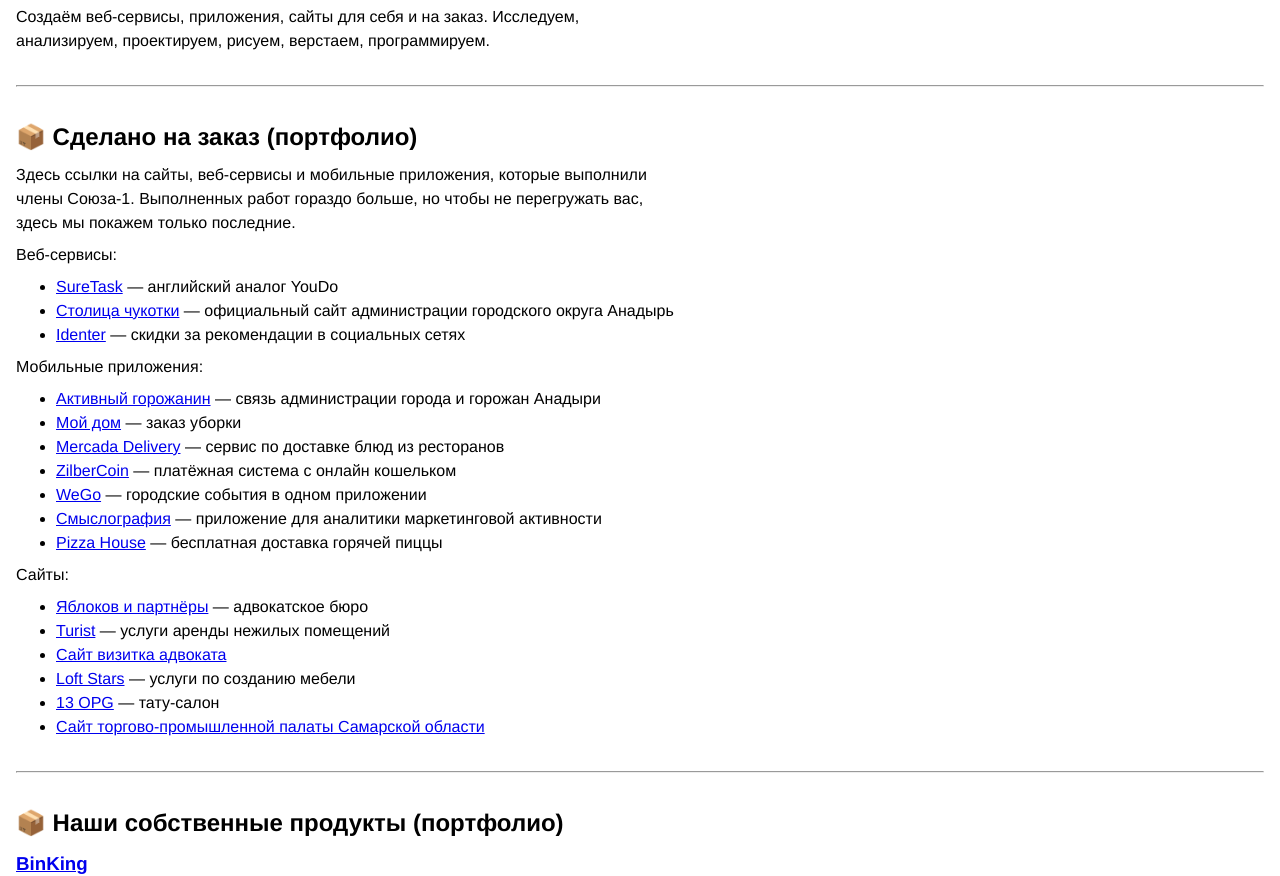
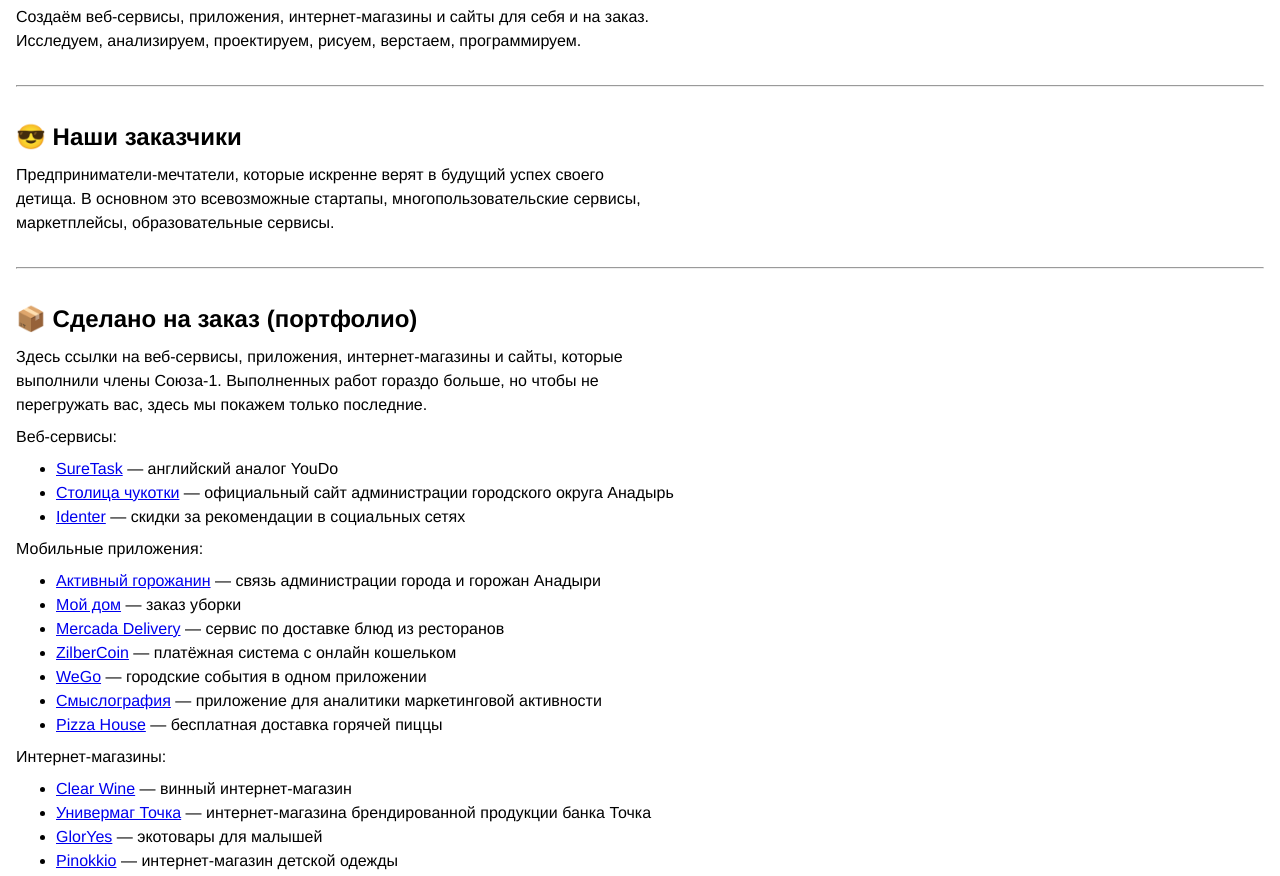
Before and after one commit to union-1/union-1.github.io, a plain HTML site: page index.html in a window 1280 px wide. Shown: the part 67-943 px from the top of the page. Drawn offline with Linux system fonts and the light colour scheme.

Commit message:
Update index.html

```diff
--- a/index.html
+++ b/index.html
@@ -84,16 +84,16 @@
       <li><a href="/en">English</a></li>
     </ul>-->
     <h1>Союз-1</h1>
-    <p>Создаём веб-сервисы, приложения, сайты для себя и на заказ. Исследуем, анализируем, проектируем, рисуем, верстаем, программируем.</p>
+    <p>Создаём веб-сервисы, приложения, интернет-магазины и сайты для себя и на заказ. Исследуем, анализируем, проектируем, рисуем, верстаем, программируем.</p>
     <hr>
     <!--<h2>⚙️ Технологии</h2>
     <p>Разрабатываем на&nbsp;Node.js, React, ReactNative, Apollo, GraphQL, MongoDB, Heroku. Рисуем в Figma. Настраиваем SaaS аналитику в&nbsp;Mixpanel. Знаем много каких других технологий, но&nbsp;предпочтение отдаём именно этим.</p>
     <hr>-->
-    <!--<h2>😎 Наши заказчики</h2>
-    <p>Согласно договорённостям, мы&nbsp;не&nbsp;можем сказать кто они, и&nbsp;что именно мы&nbsp;для них делаем. Скажу только, что это многопользовательские сервисы, маркетплейсы, образовательные сервисы.</p>
-    <hr>-->
+    <h2>😎 Наши заказчики</h2>
+    <p>Предприниматели-мечтатели, которые искренне верят в будущий успех своего детища. В основном это всевозможные стартапы, многопользовательские сервисы, маркетплейсы, образовательные сервисы.</p>
+    <hr>
     <h2>📦 Сделано на заказ (портфолио)</h2>
-    <p>Здесь ссылки на сайты, веб-сервисы и мобильные приложения, которые выполнили члены Союза-1. Выполненных работ гораздо больше, но чтобы не перегружать вас, здесь мы покажем только последние.</p>
+    <p>Здесь ссылки на веб-сервисы, приложения, интернет-магазины и сайты, которые выполнили члены Союза-1. Выполненных работ гораздо больше, но чтобы не перегружать вас, здесь мы покажем только последние.</p>
     <p>Веб-сервисы:</p>
     <ul>
       <li><a target="_blank" href='https://suretask.com'>SureTask</a> — английский аналог YouDo</li>
@@ -109,6 +109,14 @@
       <li><a target="_blank" href='https://itunes.apple.com/ru/app/wego-discover-events-nearby/id1276723856?mt=8'>WeGo</a> — городские события в одном приложении</li>
       <li><a target="_blank" href='https://itunes.apple.com/ru/app/%D1%81%D0%BC%D1%8B%D1%81%D0%BB%D0%BE%D0%B3%D1%80%D0%B0%D1%84%D0%B8%D1%8F-%D0%BC%D0%B5%D0%B4%D0%B8%D0%B0-%D0%B0%D0%BD%D0%B0%D0%BB%D0%B8%D1%82%D0%B8%D0%BA%D0%B0/id1291800078?mt=8'>Смыслография</a> — приложение для аналитики маркетинговой активности</li>
       <li><a target="_blank" href='https://itunes.apple.com/us/app/pizza-house-ukraine/id1085185194?mt=8'>Pizza House</a> — бесплатная доставка горячей пиццы</li>
+    </ul>
+    <p>Интернет-магазины:</p>
+    <ul>
+      <li><a target="_blank" href='https://clear.wine/'>Clear Wine</a> — винный интернет-магазин</li>
+      <li><a target="_blank" href='https://shop.tochka.com/'>Универмаг Точка</a> — интернет-магазина брендированной продукции банка Точка</li>
+      <li><a target="_blank" href='https://gloryes.ru/'>GlorYes</a> — экотовары для малышей</li>
+      <li><a target="_blank" href='https://pinokkio-kids.ru/'>Pinokkio</a> — интернет-магазин детской одежды</li>
+      <li><a target="_blank" href='https://chainoteka.ru/'>Чайнотека</a> — интернет-магазин чая</li>
     </ul>
     <p>Сайты:</p>
     <ul>
@@ -186,7 +194,7 @@
     <p>Мы здесь, чтобы мечтать и воплощать мечты в реальность.</p>
     <hr>
     <h2>🙏 Благотворительность</h2>
-    <p>Большую часть заработанных средств мы стараемся тратить на благотворительность. Проводим общественные мероприятия, помогаем бездомным, детским домам и так далее.</p>
+    <p>Большую часть заработанных средств мы тратим на благотворительность. Проводим общественные мероприятия, помогаем бездомным, детским домам и так далее.</p>
     <hr>
     <h2>📮 Контакты</h2>
     <p>Есть вопросы, предложения, интерес к&nbsp;знакомству? Звоните, пишите, добавляйте в&nbsp;друзья <a target="_blank" href="https://10.com.ru">Сергея Дмитриева,</a> основателя Союза-1</p>
```
